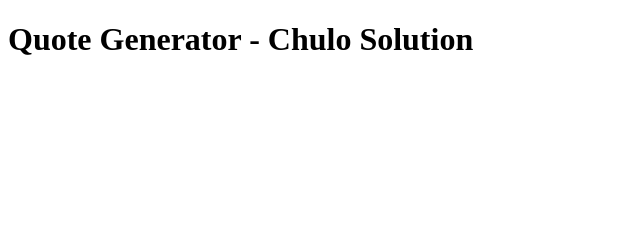
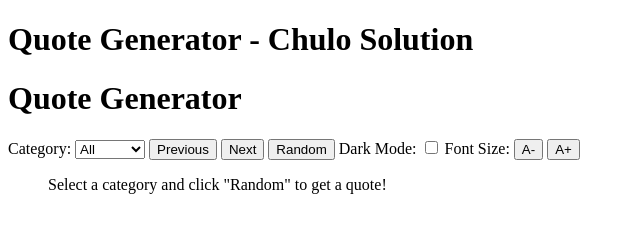
Before and after one commit to promod10/quotegenerator, a plain HTML site: page index.html in a window 1280 px wide. Shown: the whole page, without its empty margins (0-640 px from the left). Drawn offline with Linux system fonts and the light colour scheme.

Commit message:
created html skeleton according to requirements

```diff
--- a/index.html
+++ b/index.html
@@ -9,6 +9,36 @@
 </head>
 <body>
     <h1>Quote Generator - Chulo Solution</h1>
+        <div class="container">
+        <header>
+            <h1>Quote Generator</h1>
+            <div class="controls">
+                <label for="category">Category:</label>
+                <select id="category">
+                    <option value="all">All</option>
+                    <option value="science">Science</option>
+                    <option value="life">Life</option>
+                </select>
+
+                <button id="prev">Previous</button>
+                <button id="next">Next</button>
+                <button id="random">Random</button>
+
+                <label for="dark-mode">Dark Mode:</label>
+                <input type="checkbox" id="dark-mode">
+
+                <label for="font-size">Font Size:</label>
+                <button id="decrease">A-</button>
+                <button id="increase">A+</button>
+            </div>
+        </header>
+        <main>
+            <blockquote id="quote">
+                <p id="quote-text">Select a category and click "Random" to get a quote!</p>
+                <footer id="quote-author"></footer>
+            </blockquote>
+        </main>
+        </div>
 
 
     <!-- link Javascript file -->
```
